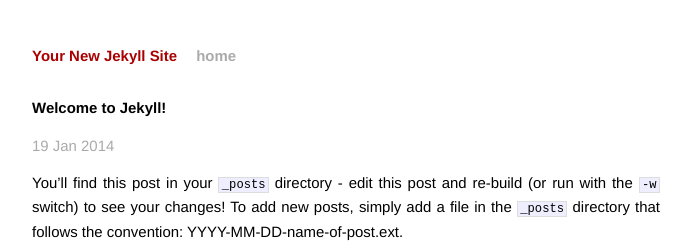
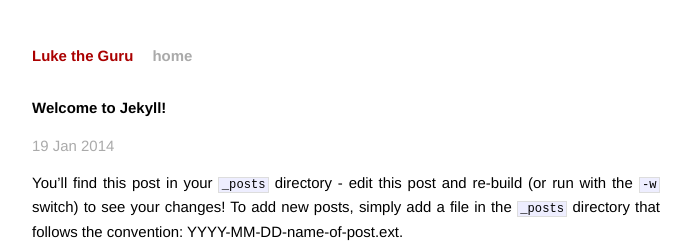
Before and after one commit to lukeharvey/lukeharvey.github.io, a Jekyll site: the page built from _posts/2014-01-19-welcome-to-jekyll.markdown, in a window 1280 px wide. Shown: the top 243 px of the page, without its empty margins (294-985 px from the left). Built offline with Jekyll 4.4.1, drawn with Linux system fonts in a browser that asks for light colours; Markdown is read by kramdown in place of the engine named in the settings.

Commit message:
Add Gemfile and edit config

```diff
--- /dev/null
+++ b/Gemfile
@@ -0,0 +1,2 @@
+source 'https://rubygems.org'
+gem 'github-pages'
--- a/_config.yml
+++ b/_config.yml
@@ -1,3 +1,6 @@
-name: Your New Jekyll Site
+name: Luke the Guru
+description: "A blog of travel anecdotes and miscellaneous wisdom from Luke the Guru."
 markdown: redcarpet
 pygments: true
+safe: true
+lsi: false
```
Also changed, not shown: Gemfile.lock (added).
